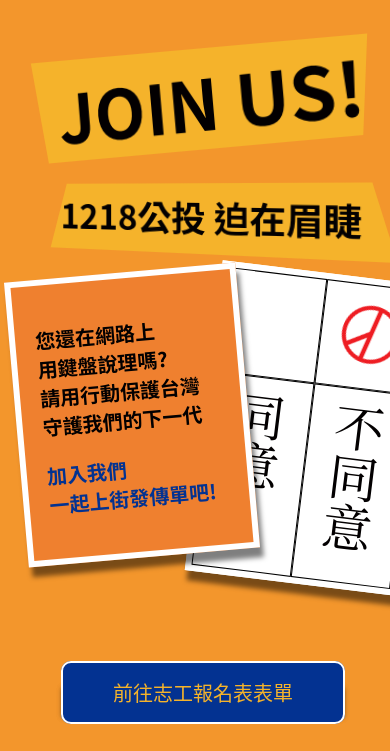
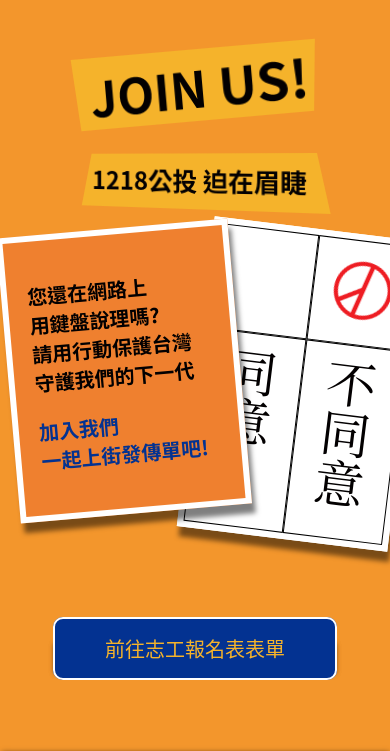
Before and after one commit to wobia/2021vote4no, a plain HTML site: page index.html in a window 390 px wide. Shown: the top 751 px of the page. Drawn offline with Linux system fonts and the light colour scheme.

Commit message:
Fixed media query format, fix scroll x on mobile.

```diff
--- a/index.html
+++ b/index.html
@@ -3,7 +3,7 @@
 <head>
     <meta charset="UTF-8">
     <meta http-equiv="X-UA-Compatible" content="IE=edge">
-    <meta name="viewport" content="width=device-width, initial-scale=1.0">
+    <meta name="viewport" content="width=device-width, initial-scale=1.0, maximum-scale=1, user-scalable=0">
     <title>真。愛台灣志工團官網</title>
 </head>
 <body>
@@ -58,26 +58,28 @@
             --font-serif: "STKaiti", "STKaiti TC", "LiSong Pro", "LiSong Pro TC", "Noto Serif TC", "Noto Serif CJK TC", NotoSerifCJKtc-Regular, source-han-serif-traditional, "FangSong", "KaiTi", "SimSun", "標楷體", "BiauKai", Georgia, "Times New Roman", Times, serif;
         }
         h1 {
-            font-size: 70px;
+            font-size: 50px;
             margin: 0;
             margin-bottom: 20px;
             padding: 10px;
             display: inline-block;
         }
         h2 {
-            font-size: 35px;
+            font-size: 25px;
             margin: 0;
             margin-bottom: 20px;
             padding: 10px;
             display: inline-block;
         }
         body {
+            margin: 0;
             text-align: center;
             background: var(--background-color);
             color: var(--text-color);
             font-family: var(--font-sans);
             width: 100%;
             padding: 0;
+            overflow-x: hidden;
         }
         .doc-wrapper {
             max-width: 375px;
@@ -257,7 +259,7 @@
             flex: 1 0 100%;
             padding-top: 20px;
         }
-        @media screen and min-width(480px) {
+        @media screen and (min-width: 480px) {
             h1 {
                 font-size: 100px;
             }
```
